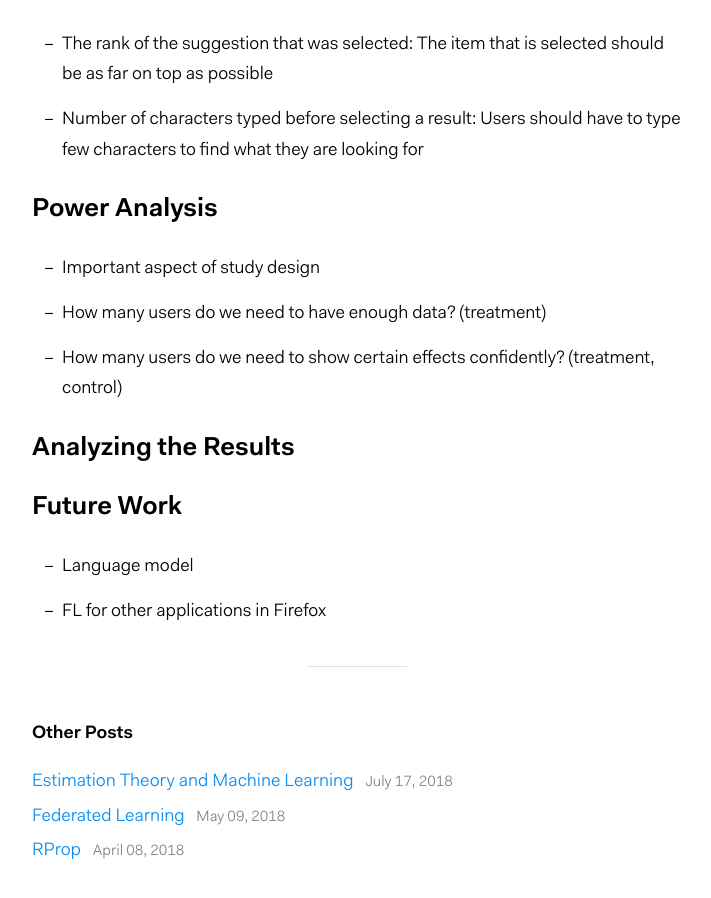
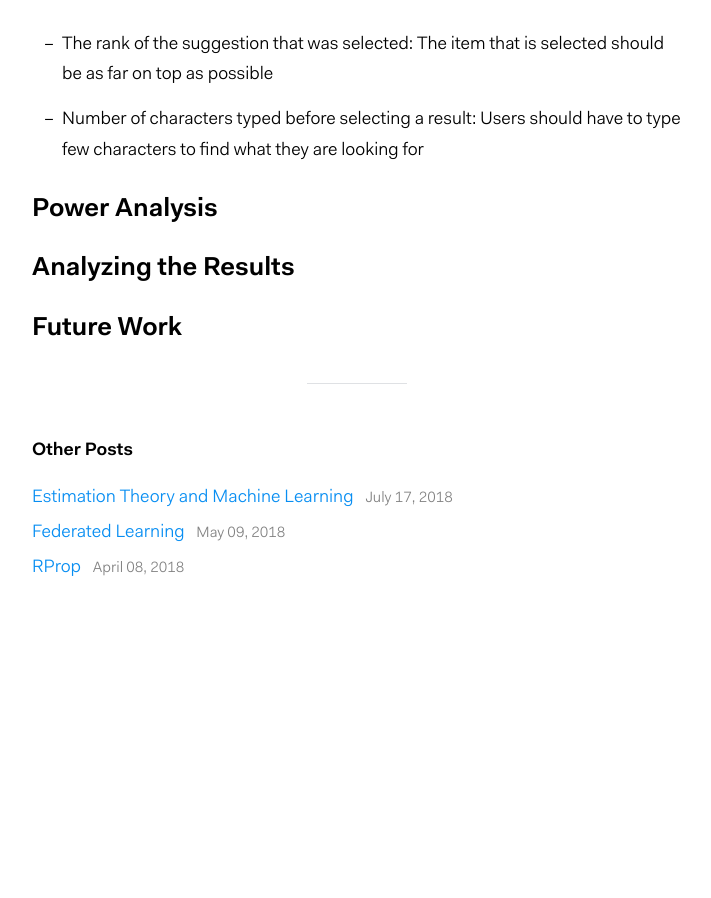
Before and after one commit to florian/florian.github.io, a Jekyll site: the page built from _posts/2018-07-23-awesome-bar.md, in a window 1280 px wide and 900 px high, scrolled down 8244 px. Shown: the whole window, without its empty margins (283-994 px from the left). Built offline with Jekyll 4.4.1, drawn with Linux system fonts in a browser that asks for light colours; formulas are drawn with MathJax 3; after the commit the page ends 8879 px from its top, so only the background shows below that.

Commit message:
Remove bullet points from draft

```diff
--- a/_posts/2018-07-23-awesome-bar.md
+++ b/_posts/2018-07-23-awesome-bar.md
@@ -254,13 +254,6 @@ To measure the quality of history and bookmark suggestions in the URL bar, we us
 
 ### Power Analysis
 
-- Important aspect of study design
-- How many users do we need to have enough data? (treatment)
-- How many users do we need to show certain effects confidently? (treatment, control)
-
 ### Analyzing the Results
 
 ### Future Work
-
-- Language model
-- FL for other applications in Firefox
```
Also changed, not shown: 2 other files.
